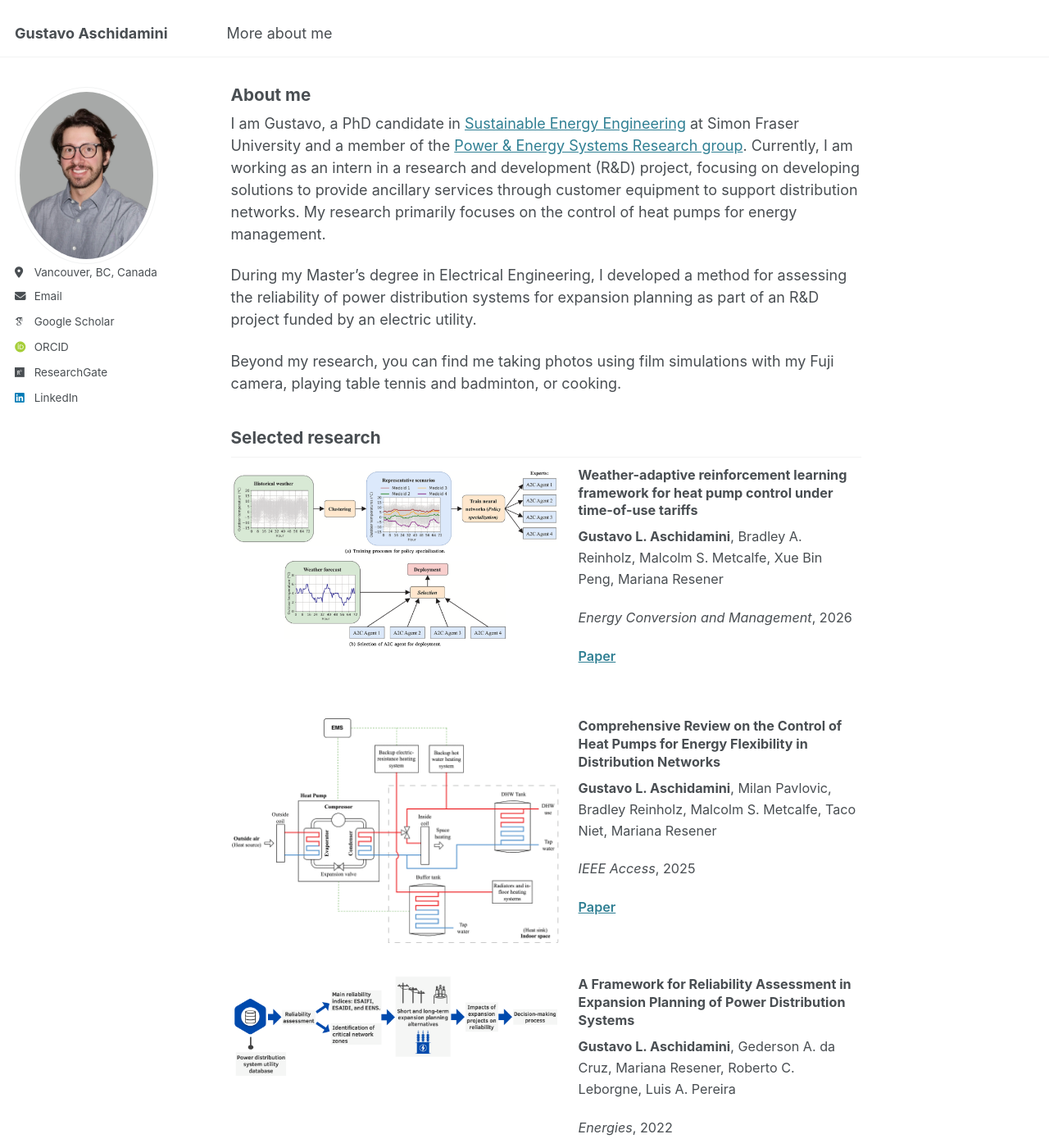
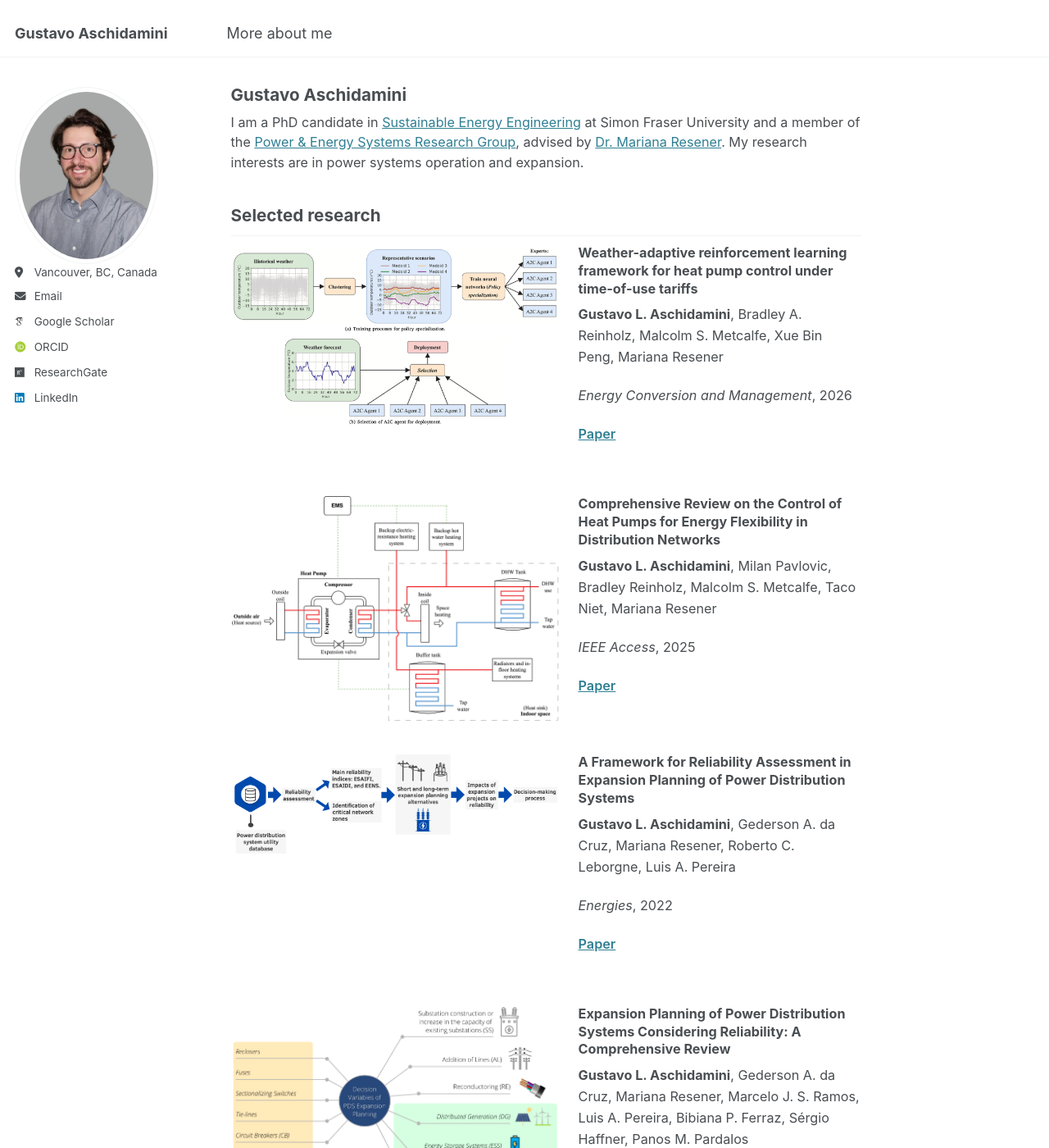
Before and after one commit to gaschidamini/gaschidamini.github.io, a Jekyll site: the page built from _pages/about.md, in a window 1280 px wide and 1400 px high. Shown: the whole window at 82% size. Built offline with Jekyll 4.4.1, drawn with Linux system fonts in a browser that asks for light colours; some web fonts are replaced.

Commit message:
Rewrite homepage intro
- Page title "About me" -> "Gustavo Aschidamini"
- Replace intro with a concise bio (advisor + research interests),
  keeping the SFU program, research group, and advisor links
- Remove the Master's-degree and hobbies paragraphs
- Match intro text to the publication font size (0.9em)

Co-Authored-By: Claude Opus 4.8 <noreply@anthropic.com>

```diff
--- a/_pages/about.md
+++ b/_pages/about.md
@@ -1,6 +1,6 @@
 ---
 permalink: /
-title: "About me"
+title: "Gustavo Aschidamini"
 author_profile: true
 redirect_from:
   - /about/
@@ -11,13 +11,11 @@ redirect_from:
 /* Homepage-only heading sizes (this CSS loads only on the home page) */
 .page__title { font-size: 1.15em; }
 #selected-research { font-size: 1.15em; }
+/* Intro text matches the publication font size */
+.page__content > p { font-size: 0.9em; }
 </style>
 
-I am Gustavo, a PhD candidate in <a href="https://www.sfu.ca/fas/schools/sustainable-energy-engineering.html">Sustainable Energy Engineering</a> at Simon Fraser University and a member of the <a href="https://www.sfu.ca/fas/research/fas-research-labs/power-and-energy-systems/">Power & Energy Systems Research group</a>. Currently, I am working as an intern in a research and development (R&D) project, focusing on developing solutions to provide ancillary services through customer equipment to support distribution networks. My research primarily focuses on the control of heat pumps for energy management.
-
-During my Master’s degree in Electrical Engineering, I developed a method for assessing the reliability of power distribution systems for expansion planning as part of an R&D project funded by an electric utility.
-
-Beyond my research, you can find me taking photos using film simulations with my Fuji camera, playing table tennis and badminton, or cooking.
+I am a PhD candidate in <a href="https://www.sfu.ca/fas/schools/sustainable-energy-engineering.html">Sustainable Energy Engineering</a> at Simon Fraser University and a member of the <a href="https://www.sfu.ca/fas/research/fas-research-labs/power-and-energy-systems/">Power & Energy Systems Research Group</a>, advised by <a href="https://scholar.google.com/citations?user=7Ef6qOIAAAAJ&hl=en">Dr. Mariana Resener</a>. My research interests are in power systems operation and expansion.
 
 
 
```
